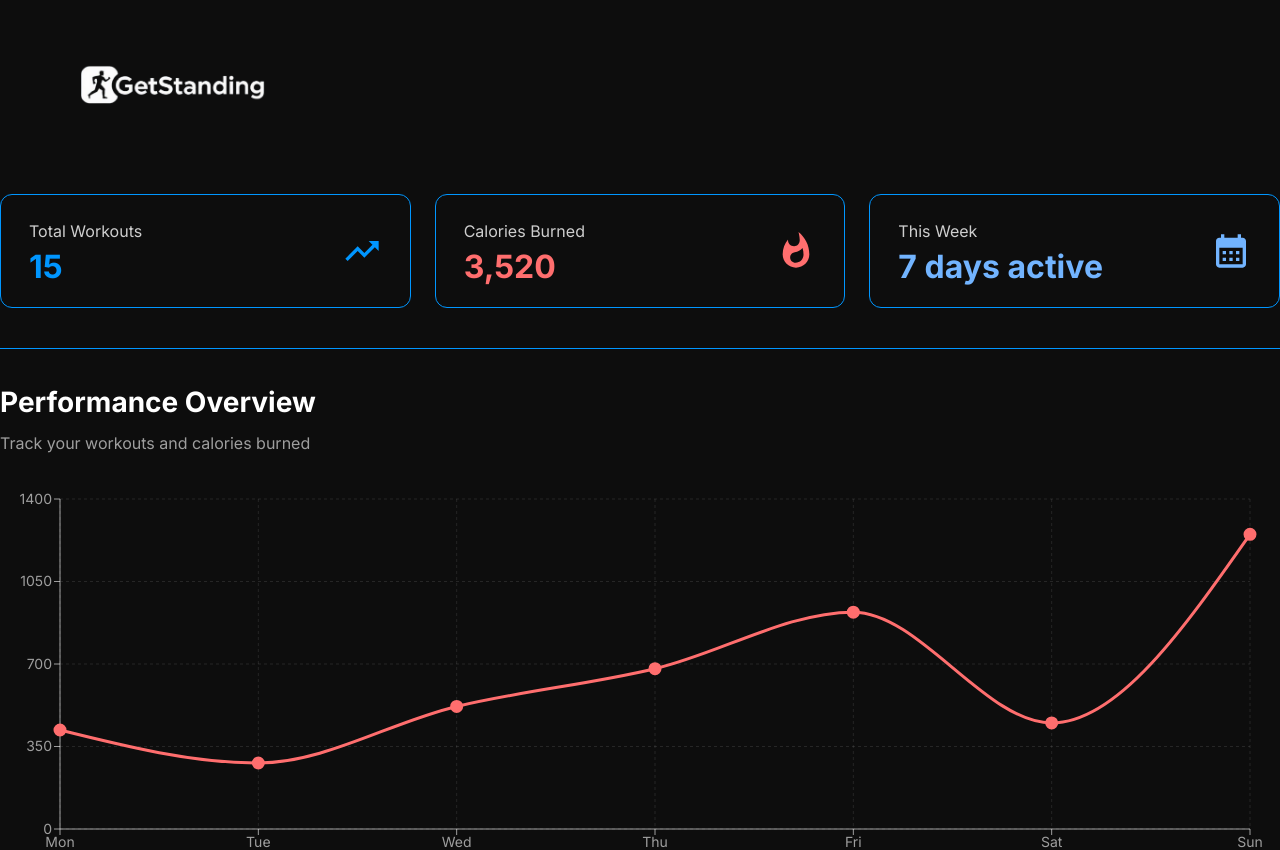
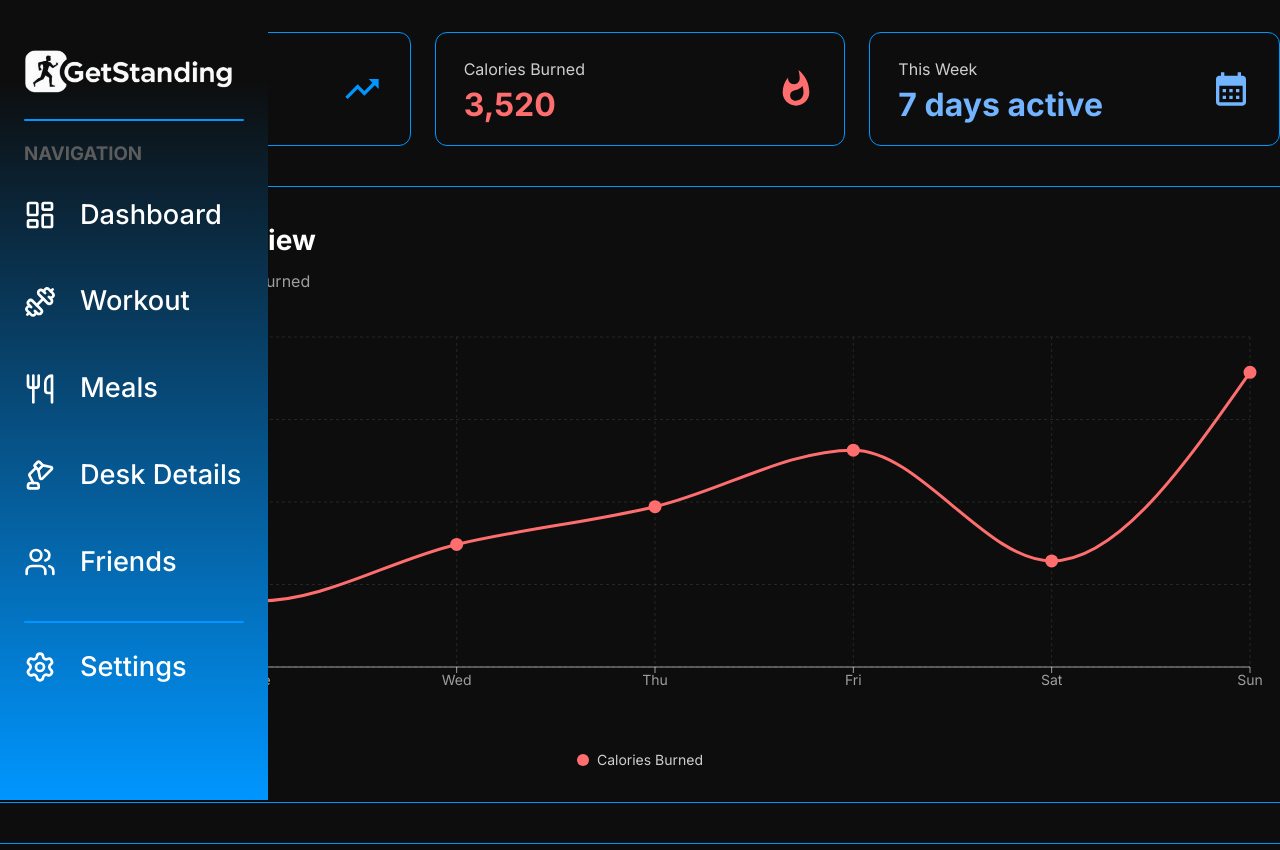
Before and after one commit to vladi245/WebFrontend-group8, a React (Vite) app: page /workout in a window 1280 px wide. Shown: the top 850 px of the page. Built offline with nearby package versions, Linux system fonts and the light colour scheme.

Commit message:
added the navbar for workout page

```diff
--- a/src/pages/Settings/index.tsx
+++ b/src/pages/Settings/index.tsx
@@ -1,6 +1,5 @@
 import DeleteButton from "../../components/DeleteButton/DeleteButton";
 import style from './Settings.module.css'
-import Logo from '../../components/Logo/Logo'
 import Navbar from "../../components/NavbarVertical/Navbar";
 export default function Settings() {
     return (
--- a/src/pages/Workout/Workout.module.css
+++ b/src/pages/Workout/Workout.module.css
@@ -7,10 +7,3 @@
     padding-top: 2rem;
     padding-bottom: 4rem;
 }
-
-.container> :first-child {
-    position: static !important;
-    margin-bottom: 3rem;
-    width: 100%;
-    align-self: flex-start;
-}
--- a/src/pages/Workout/index.tsx
+++ b/src/pages/Workout/index.tsx
@@ -5,6 +5,7 @@ import Stats from '../../components/Stats/Stats';
 import Performance from '../../components/Performance/Performance';
 import Exercises from '../../components/Exercises/Exercises';
 import MuscleGroup from '../../components/MuscleGroup/MuscleGroup';
+import Navbar from '../../components/NavbarVertical/Navbar';
 
 interface StatsData {
     totalWorkouts: number;
@@ -66,12 +67,14 @@ export default function Workout() {
     }, []);
 
     return (
+        <>
+            <Navbar />
             <div className={style.container}>
-            <Logo />
                 {!loading && <Stats data={statsData} />}
                 {!loading && <Performance data={performanceData} />}
                 <Exercises />
                 <MuscleGroup />
             </div>
+        </>
     );
 }
```
Lines whose indentation alone changed are shown as unchanged.
